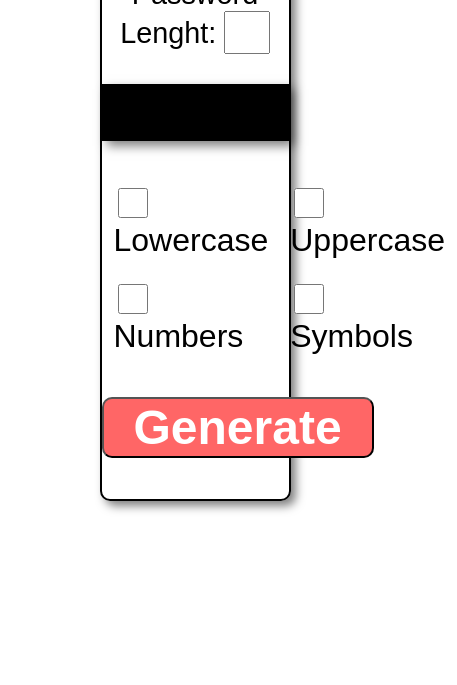
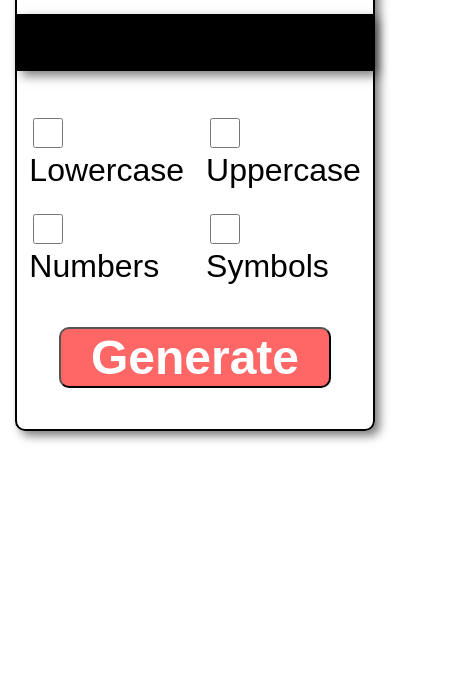
Before and after one commit to Yclpaiva/HTML-CSS-JS_Projects, a plain HTML site: page Basic/Password Generator/index.html in a window 390 px wide. Shown: the part 159-844 px from the top of the page, 457 px wide, since content can reach past the window. Drawn offline with Linux system fonts and the light colour scheme; a web font is replaced by a local one.

Commit message:
Update style.css

```diff
--- a/Basic/Password Generator/css/style.css
+++ b/Basic/Password Generator/css/style.css
@@ -74,3 +74,9 @@ input[type="checkbox"], label {
 #generate_button:active{
 	background-color: hsl(0, 100%, 70%);
 }
+
+@media screen and (max-width: 768px){
+#main_container{
+	width: 95%;
+}
+}
```
